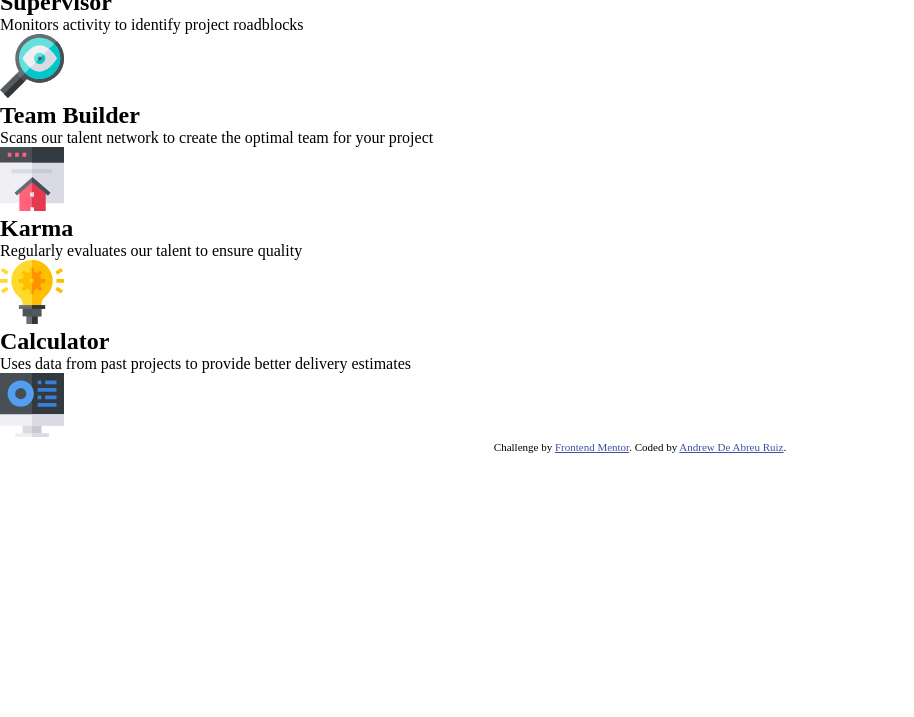
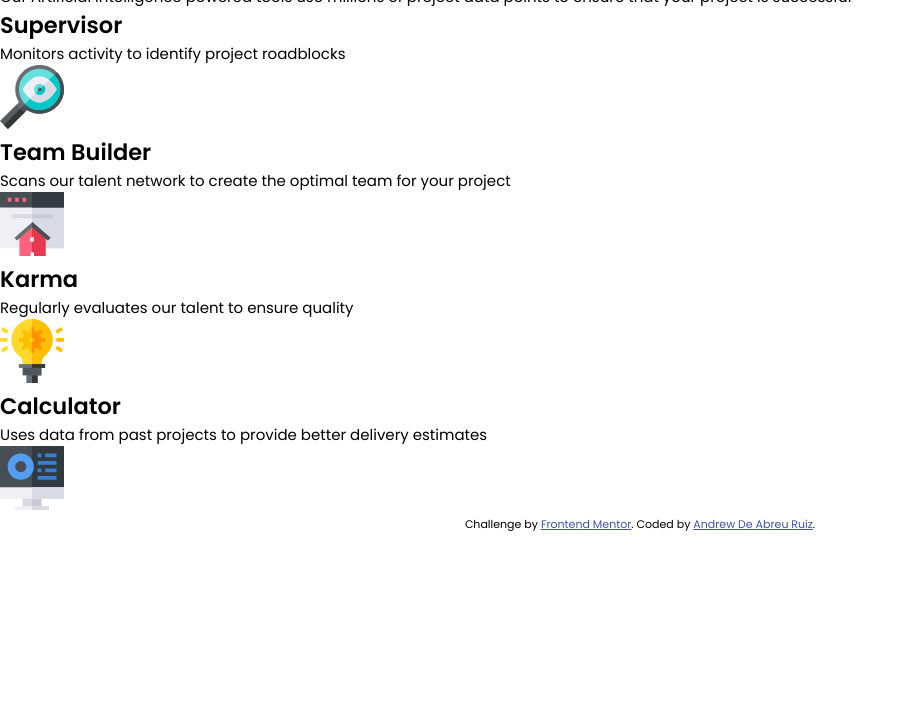
Before and after one commit to andrewabreu97/four-card-feature-section, a plain HTML site: page index.html in a window 1280 px wide. Shown: the part 83-800 px from the top of the page, without its empty margins (0-914 px from the left). Drawn offline with Linux system fonts and the light colour scheme.

Commit message:
Add base CSS style

```diff
--- a/css/main.css
+++ b/css/main.css
@@ -1,8 +1,19 @@
+
+@import url('https://fonts.googleapis.com/css?family=Poppins:200,200i,400,400i,600,600i&display=swap');
 
 *, *::before, *::after {
     margin: 0;
     padding: 0;
     box-sizing: border-box;
+}
+
+html {
+    font-size: 15px;
+}
+
+body {
+    font-size: inherit;
+    font-family: "Poppins", Arial, Helvetica, sans-serif;
 }
 
 .attribution {
```
